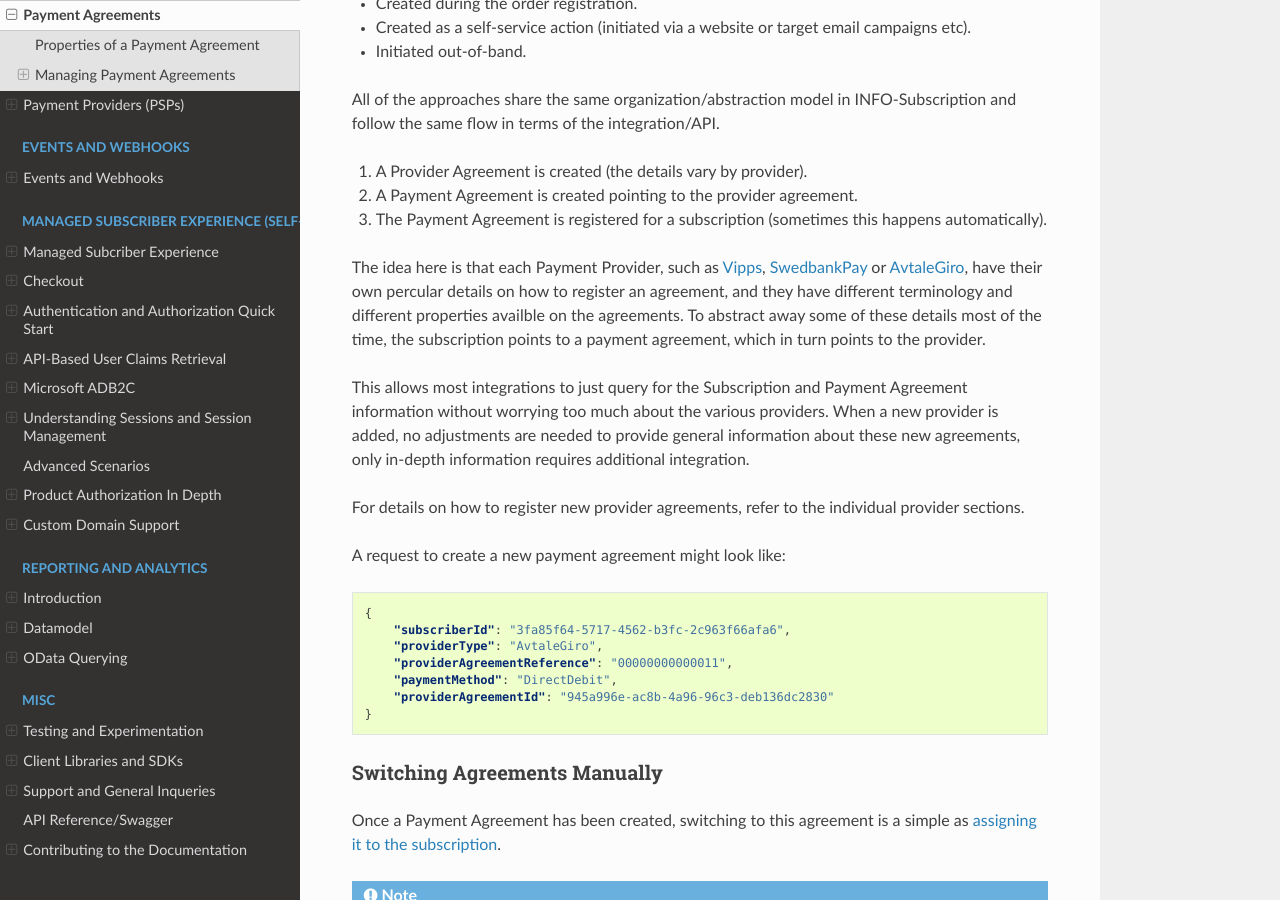
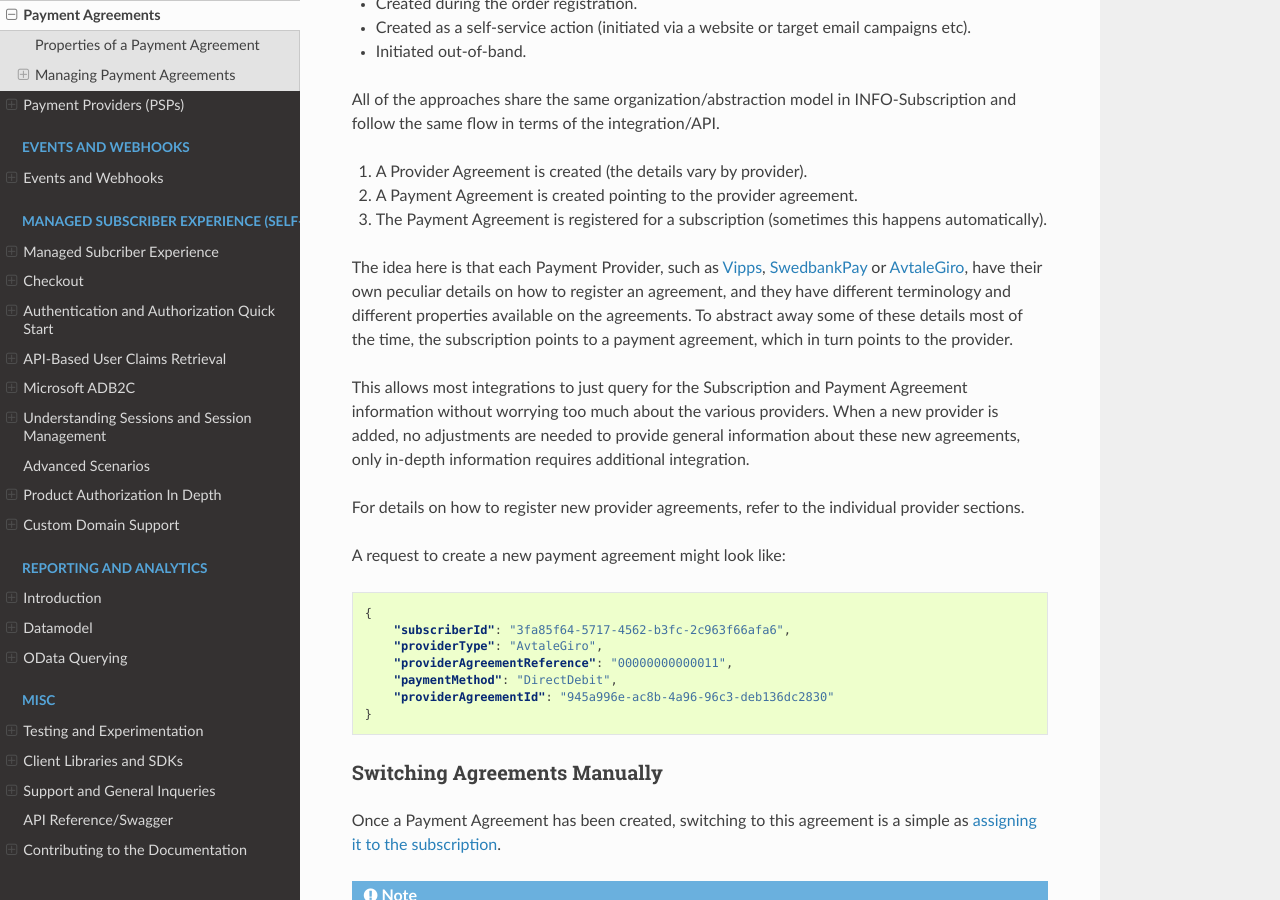
Before and after one commit to infosoftas/info-subscription-doc, a Sphinx documentation site: the page built from source/payments/index.rst, in a window 1280 px wide and 900 px high, scrolled down 1240 px. Built offline with Sphinx 7.4.7 and the Read the Docs theme 3.1.0, drawn with Linux system fonts in a browser that asks for light colours; formulas are drawn with MathJax 3.

Commit message:
Fix typos: percular->peculiar, availble->available
Co-authored-by: esbenbach <1378302+esbenbach@users.noreply.github.com>

```diff
--- a/source/payments/index.rst
+++ b/source/payments/index.rst
@@ -54,7 +54,7 @@ All of the approaches share the same organization/abstraction model in |projectN
 2. A Payment Agreement is created pointing to the provider agreement.
 3. The Payment Agreement is registered for a subscription (sometimes this happens automatically).
 
-The idea here is that each Payment Provider, such as :ref:`Vipps <provider-vipps>`, :ref:`SwedbankPay <provider-swedbank>` or :ref:`AvtaleGiro <provider-avtalegiro>`, have their own percular details on how to register an agreement, and they have different terminology and different properties availble on the agreements.
+The idea here is that each Payment Provider, such as :ref:`Vipps <provider-vipps>`, :ref:`SwedbankPay <provider-swedbank>` or :ref:`AvtaleGiro <provider-avtalegiro>`, have their own peculiar details on how to register an agreement, and they have different terminology and different properties available on the agreements.
 To abstract away some of these details most of the time, the subscription points to a payment agreement, which in turn points to the provider.
 
 This allows most integrations to just query for the Subscription and Payment Agreement information without worrying too much about the various providers.
```
